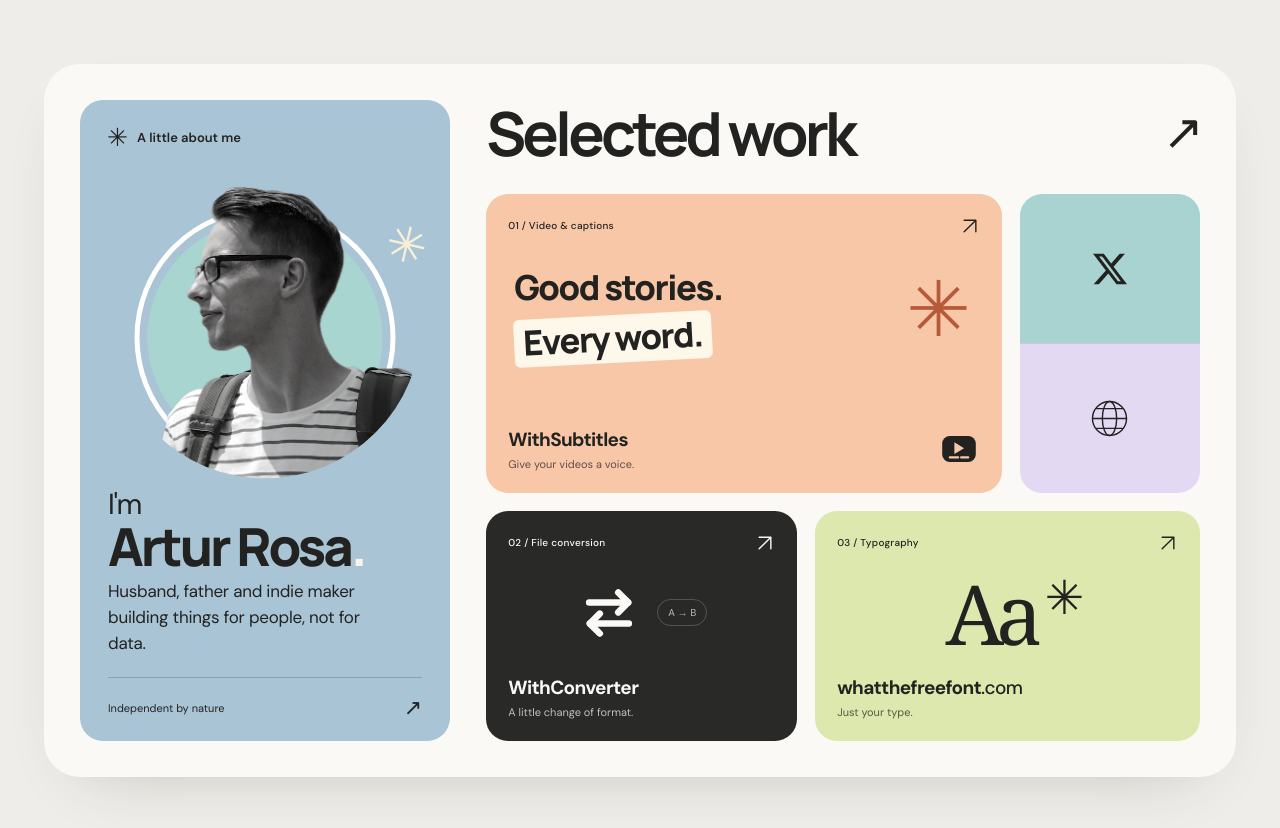
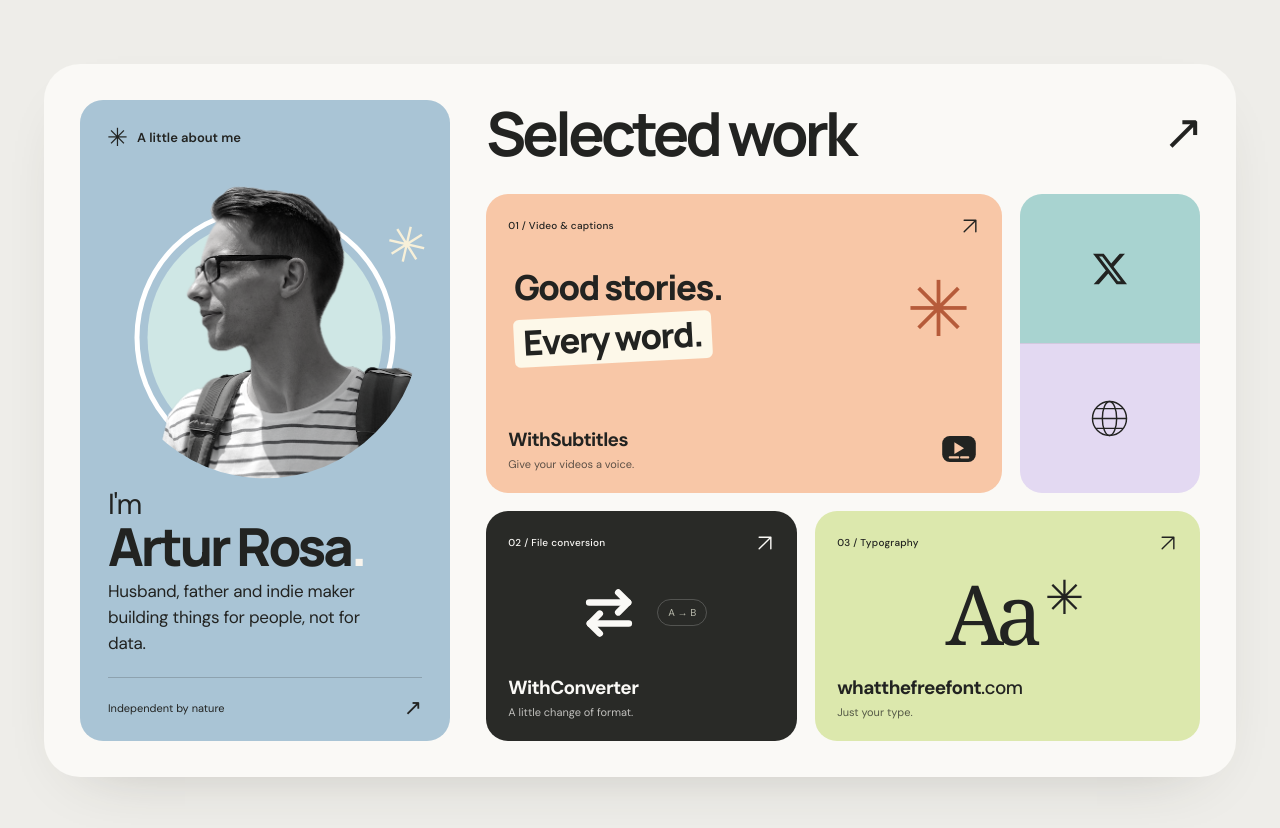
Before and after one commit to rossinek/frontend-sparkles, a Vue app in the folder portfolio/: page /#/ in a window 1280 px wide. Shown: the top 828 px of the page. Built offline with nearby package versions, Linux system fonts and the light colour scheme.

Commit message:
Lighten portrait backdrop to CFE7E5

```diff
--- a/portfolio/src/style.css
+++ b/portfolio/src/style.css
@@ -34,7 +34,7 @@
 .bio-top { display: flex; align-items: center; gap: 9px; padding: 25px 27px 0; font-size: 13px; font-weight: 550; }
 .tiny-flower { font-size: 25px; line-height: 1; }
 .portrait-scene { height: 320px; flex-shrink: 0; position: relative; overflow: hidden; margin-top: 12px; }
-.portrait-circle { position: absolute; width: 235px; height: 235px; border-radius: 50%; background: #A9D5D0; left: 50%; top: 58px; transform: translateX(-50%); }
+.portrait-circle { position: absolute; width: 235px; height: 235px; border-radius: 50%; background: #CFE7E5; left: 50%; top: 58px; transform: translateX(-50%); }
 .portrait-circle::after { content: ''; position: absolute; inset: -13px; border: 5px solid #fff; border-radius: 50%; }
 .portrait { width: 355px; max-width: none; height: 355px; object-fit: contain; position: absolute; bottom: -7px; left: 50%; transform: translateX(-50%); clip-path: circle(44% at 50% 53%); filter: grayscale(.96) contrast(1.05); }
 .portrait-spark { position: absolute; right: 23px; top: 51px; font-size: 49px; font-weight: 400; color: #f7f0d9; transform: rotate(13deg); }
```
